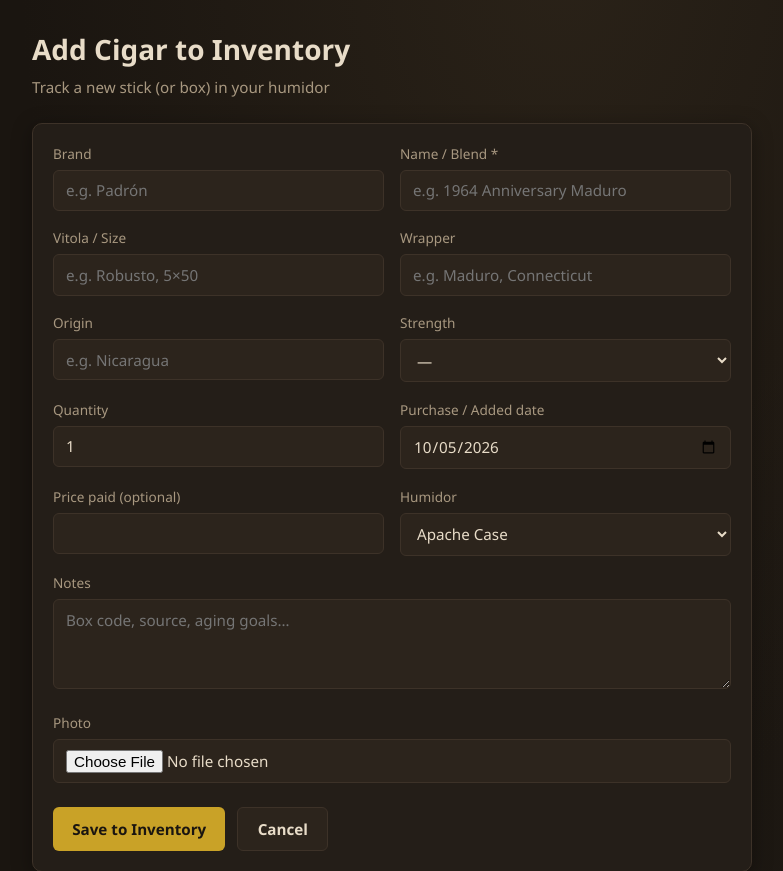
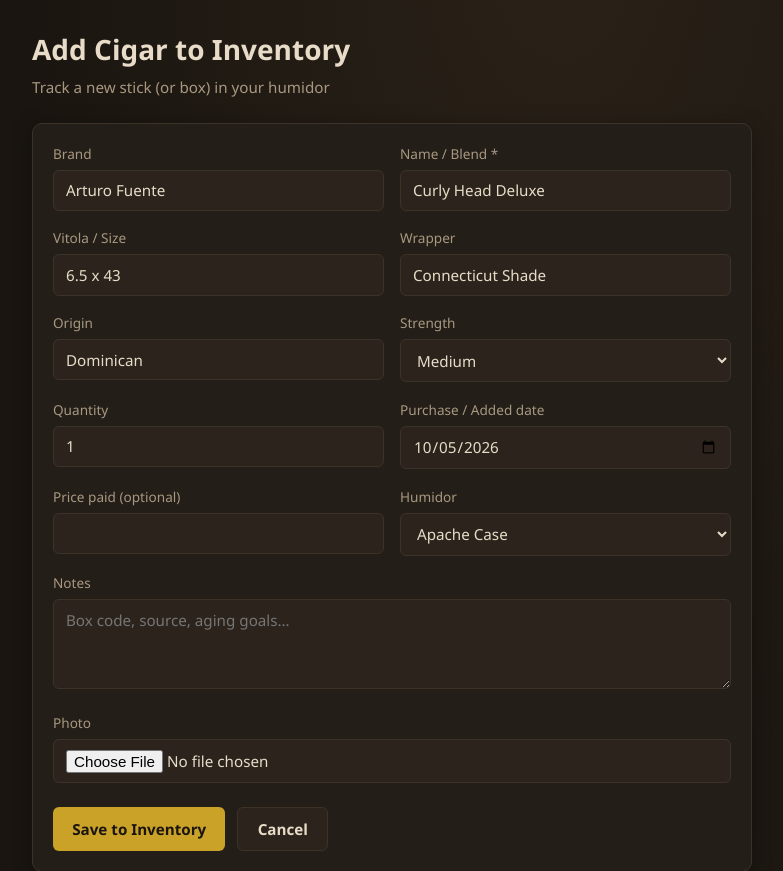
Before and after one commit to jcarmody/cigar, a PHP site: the page made by add_cigar.php in a window 1280 px wide. Shown: the part 64-935 px from the top of the page, without its empty margins (78-861 px from the left). Run offline with PHP 8.4, Linux system fonts and the light colour scheme; data comes from the database, SQL or seed files in the repository.

Commit message:
Update add_cigar.php to check $_GET for prefill values from Add Again link

```diff
--- a/add_cigar.php
+++ b/add_cigar.php
@@ -49,37 +49,37 @@
     <div class="form-row">
         <div class="form-group">
             <label for="brand">Brand</label>
-            <input type="text" id="brand" name="brand" value="<?= e($_POST['brand'] ?? '') ?>" placeholder="e.g. Padrón">
+            <input type="text" id="brand" name="brand" value="<?= e($_POST['brand'] ?? $_GET['brand'] ?? '') ?>" placeholder="e.g. Padrón">
         </div>
         <div class="form-group">
             <label for="name">Name / Blend *</label>
-            <input type="text" id="name" name="name" required value="<?= e($_POST['name'] ?? '') ?>" placeholder="e.g. 1964 Anniversary Maduro">
+            <input type="text" id="name" name="name" required value="<?= e($_POST['name'] ?? $_GET['name'] ?? '') ?>" placeholder="e.g. 1964 Anniversary Maduro">
         </div>
     </div>
 
     <div class="form-row">
         <div class="form-group">
             <label for="vitola">Vitola / Size</label>
-            <input type="text" id="vitola" name="vitola" value="<?= e($_POST['vitola'] ?? '') ?>" placeholder="e.g. Robusto, 5×50">
+            <input type="text" id="vitola" name="vitola" value="<?= e($_POST['vitola'] ?? $_GET['vitola'] ?? '') ?>" placeholder="e.g. Robusto, 5×50">
         </div>
         <div class="form-group">
             <label for="wrapper">Wrapper</label>
-            <input type="text" id="wrapper" name="wrapper" value="<?= e($_POST['wrapper'] ?? '') ?>" placeholder="e.g. Maduro, Connecticut">
+            <input type="text" id="wrapper" name="wrapper" value="<?= e($_POST['wrapper'] ?? $_GET['wrapper'] ?? '') ?>" placeholder="e.g. Maduro, Connecticut">
         </div>
     </div>
 
     <div class="form-row">
         <div class="form-group">
             <label for="origin">Origin</label>
-            <input type="text" id="origin" name="origin" value="<?= e($_POST['origin'] ?? '') ?>" placeholder="e.g. Nicaragua">
+            <input type="text" id="origin" name="origin" value="<?= e($_POST['origin'] ?? $_GET['origin'] ?? '') ?>" placeholder="e.g. Nicaragua">
         </div>
         <div class="form-group">
             <label for="strength">Strength</label>
             <select id="strength" name="strength">
                 <option value="">—</option>
-                <option value="Mild" <?= ($_POST['strength'] ?? '') === 'Mild' ? 'selected' : '' ?>>Mild</option>
-                <option value="Medium" <?= ($_POST['strength'] ?? '') === 'Medium' ? 'selected' : '' ?>>Medium</option>
-                <option value="Full" <?= ($_POST['strength'] ?? '') === 'Full' ? 'selected' : '' ?>>Full</option>
+                <option value="Mild" <?= ($_POST['strength'] ?? $_GET['strength'] ?? '') === 'Mild' ? 'selected' : '' ?>>Mild</option>
+                <option value="Medium" <?= ($_POST['strength'] ?? $_GET['strength'] ?? '') === 'Medium' ? 'selected' : '' ?>>Medium</option>
+                <option value="Full" <?= ($_POST['strength'] ?? $_GET['strength'] ?? '') === 'Full' ? 'selected' : '' ?>>Full</option>
             </select>
         </div>
     </div>
```
